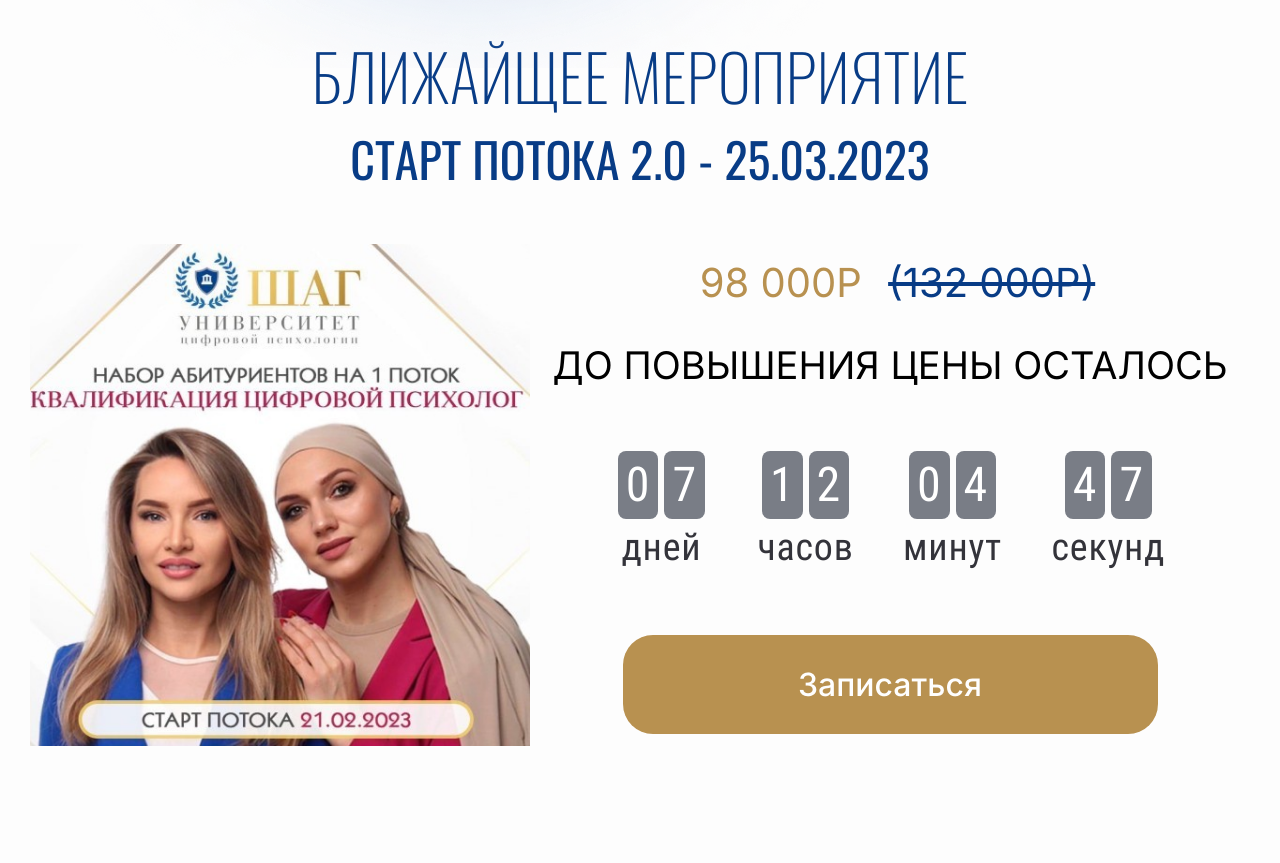
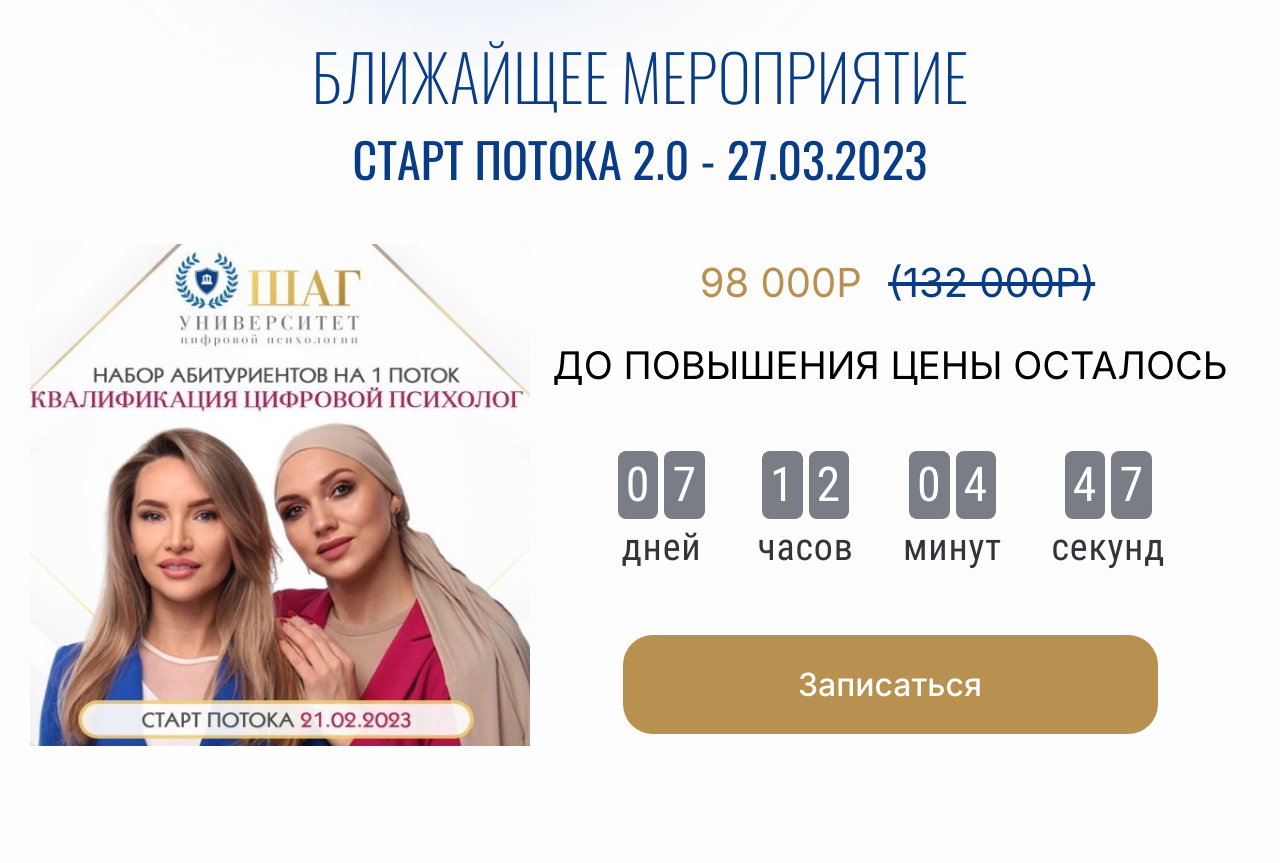
Before and after one commit to feank21/feank21.github.io, a plain HTML site: page index.html in a window 1280 px wide. Shown: the part 8340-9203 px from the top of the page. Drawn offline with Linux system fonts and the light colour scheme.

Commit message:
Add files via upload

```diff
--- a/index.html
+++ b/index.html
@@ -427,7 +427,7 @@
 <section class="date">
 	<div class="container">
 		<div class="date__title title">Ближайщее мероприятие</div>
-		<div class="date__desc">Старт потока 2.0 - 25.03.2023</div>
+		<div class="date__desc">Старт потока 2.0 - 27.03.2023</div>
 		<div class="date__body">
 			<div class="date__image">
 				<img src="images/image-date.jpg" alt="">
```
